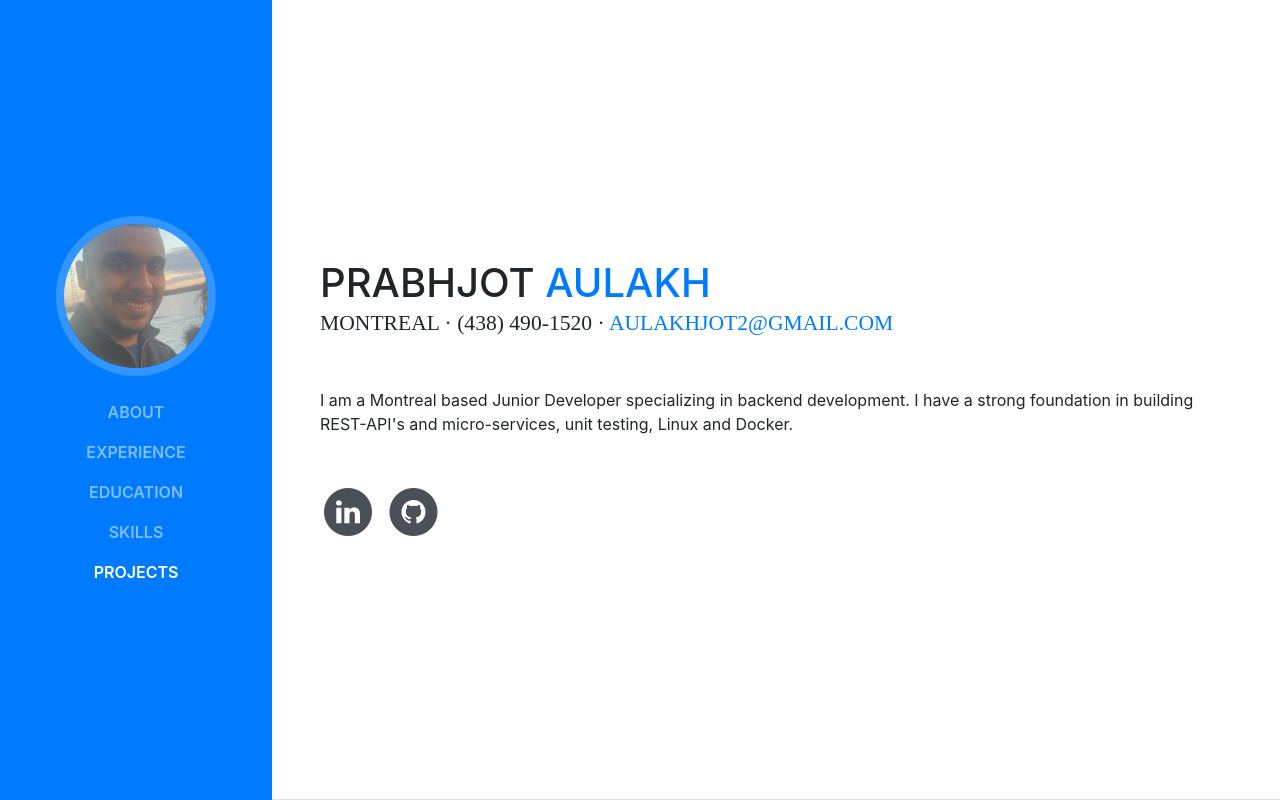
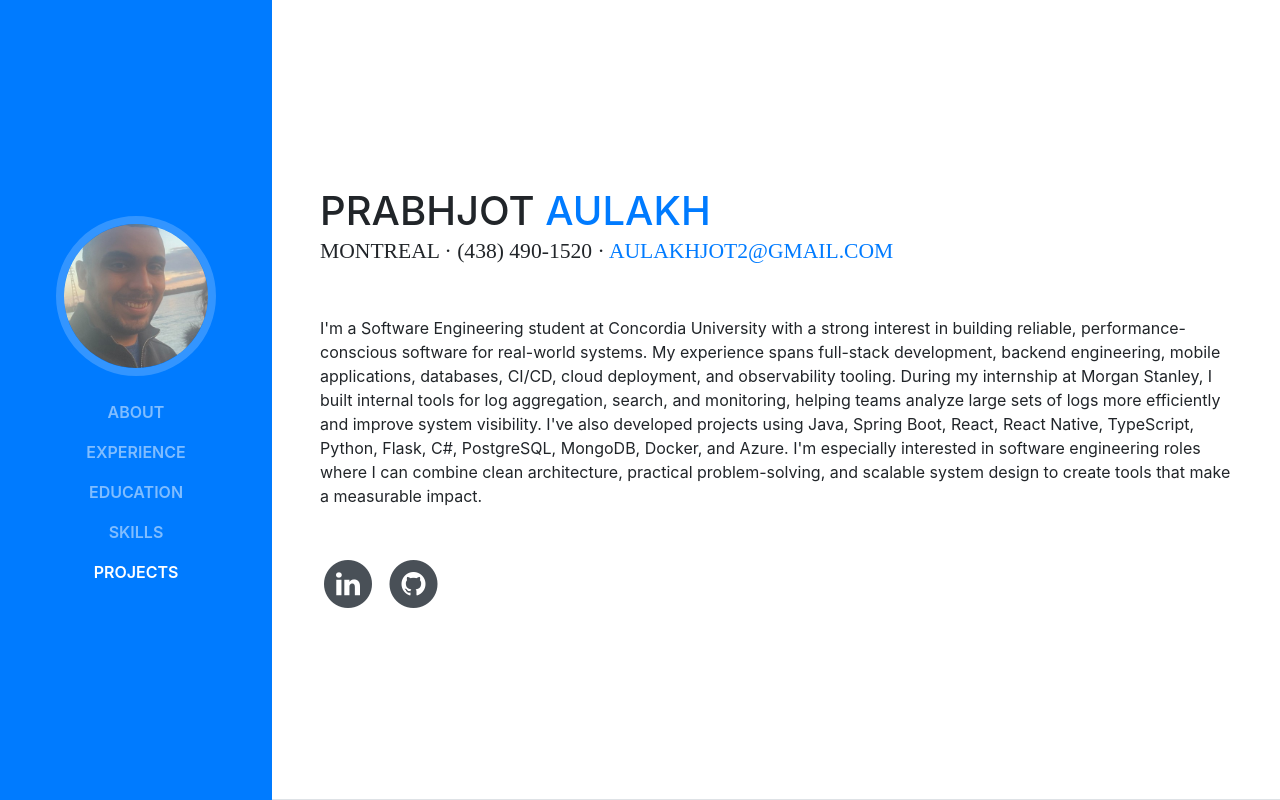
Before and after one commit to prabhjotaulakh159/portfolio, a website with bundled scripts: page index.html in a window 1280 px wide. Shown: the top 800 px of the page. Built offline with nearby package versions, Linux system fonts and the light colour scheme; a web font is replaced by a local one.

Commit message:
Update summary

```diff
--- a/index.html
+++ b/index.html
@@ -67,8 +67,8 @@
           <div class="subheading mb-5">Montreal · (438) 490-1520 ·
             <a href="mailto:name@email.com">aulakhjot2@gmail.com</a>
           </div>
-          <p class="mb-5">I am a Montreal based Junior Developer specializing in backend development. I have a
-            strong foundation in building REST-API's and micro-services, unit testing, Linux and Docker.
+          <p class="mb-5">I'm a Software Engineering student at Concordia University with a strong interest in building reliable, performance-conscious software for real-world systems. My experience spans full-stack development, backend engineering, mobile applications, databases, CI/CD, cloud deployment, and observability tooling. During my internship at Morgan Stanley, I built internal tools for log aggregation, search, and monitoring, helping teams analyze large sets of logs more efficiently and improve system visibility. I've also developed projects using Java, Spring Boot, React, React Native, TypeScript, Python, Flask, C#, PostgreSQL, MongoDB, Docker, and Azure. I'm especially interested in software engineering roles where I can combine clean architecture, practical problem-solving, and scalable system design to create tools that make a measurable impact.
+
           </p>
           <ul class="list-inline list-social-icons mb-0">
             <li class="list-inline-item">
```
